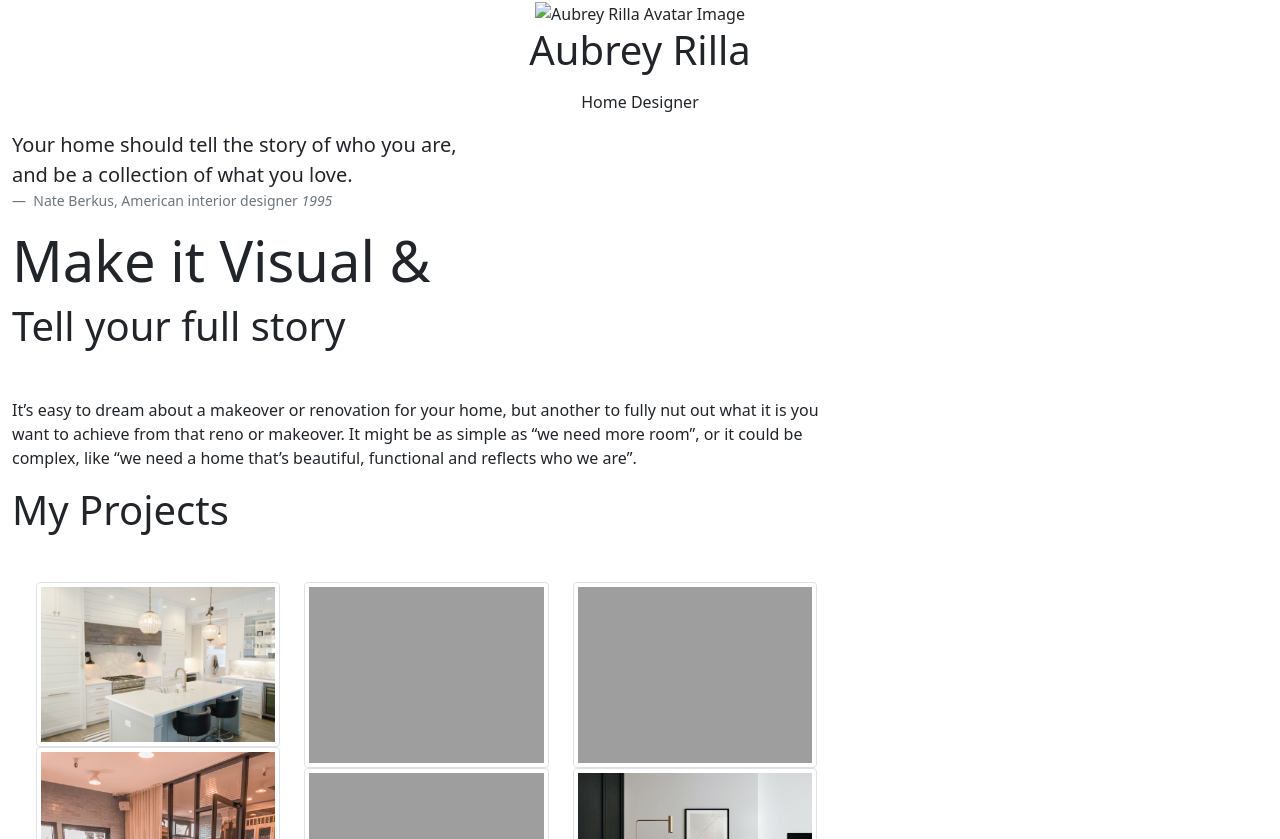
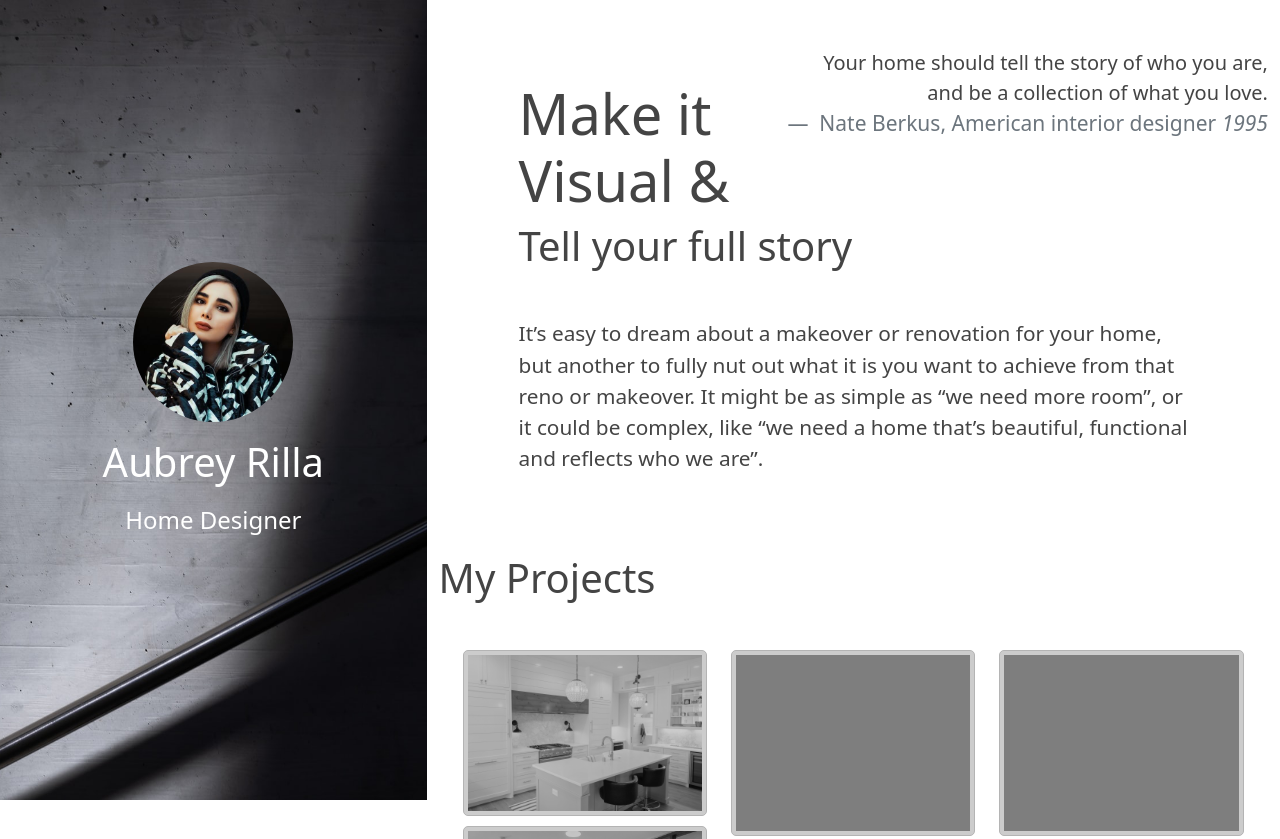
Before and after one commit to JessIxAm/AubreyRilla, a plain HTML site: page index.html in a window 1280 px wide. Shown: the top 839 px of the page. Drawn offline with Linux system fonts and the light colour scheme; the site is published under a folder, as on GitHub Pages, so addresses that start at the root find nothing.

Commit message:
index.html EDITED -- resolve the link problem for css/styles.css and img/avatar.jpg

```diff
--- a/css/styles.css
+++ b/css/styles.css
@@ -31,7 +31,6 @@ body{
 }
 @media screen and (max-width: 768px){
      .intro-left{
-          height: 30vh;
           margin-bottom: 0;
           position: relative;
           width: 100%;
--- a/index.html
+++ b/index.html
@@ -12,7 +12,7 @@
 
      <!-- adding bootstrap -->
      <link rel="stylesheet" href="css/bootstrap.min.css" />
-     <link rel="stylesheet" href="/css/styles.css" />
+     <link rel="stylesheet" href="css/styles.css" />
 </head>
 
 <body>
@@ -21,7 +21,7 @@
 
                <div class="row text-center align-items-center full-height">
                     <div class="col">
-                         <img class="avatar" src="/img/avatar.jpg" alt="Aubrey Rilla Avatar Image">
+                         <img class="avatar" src="img/avatar.jpg" alt="Aubrey Rilla Avatar Image">
                          <p class="display-6">Aubrey Rilla</p>
                          <p>Home Designer</p>
                     </div>
```
